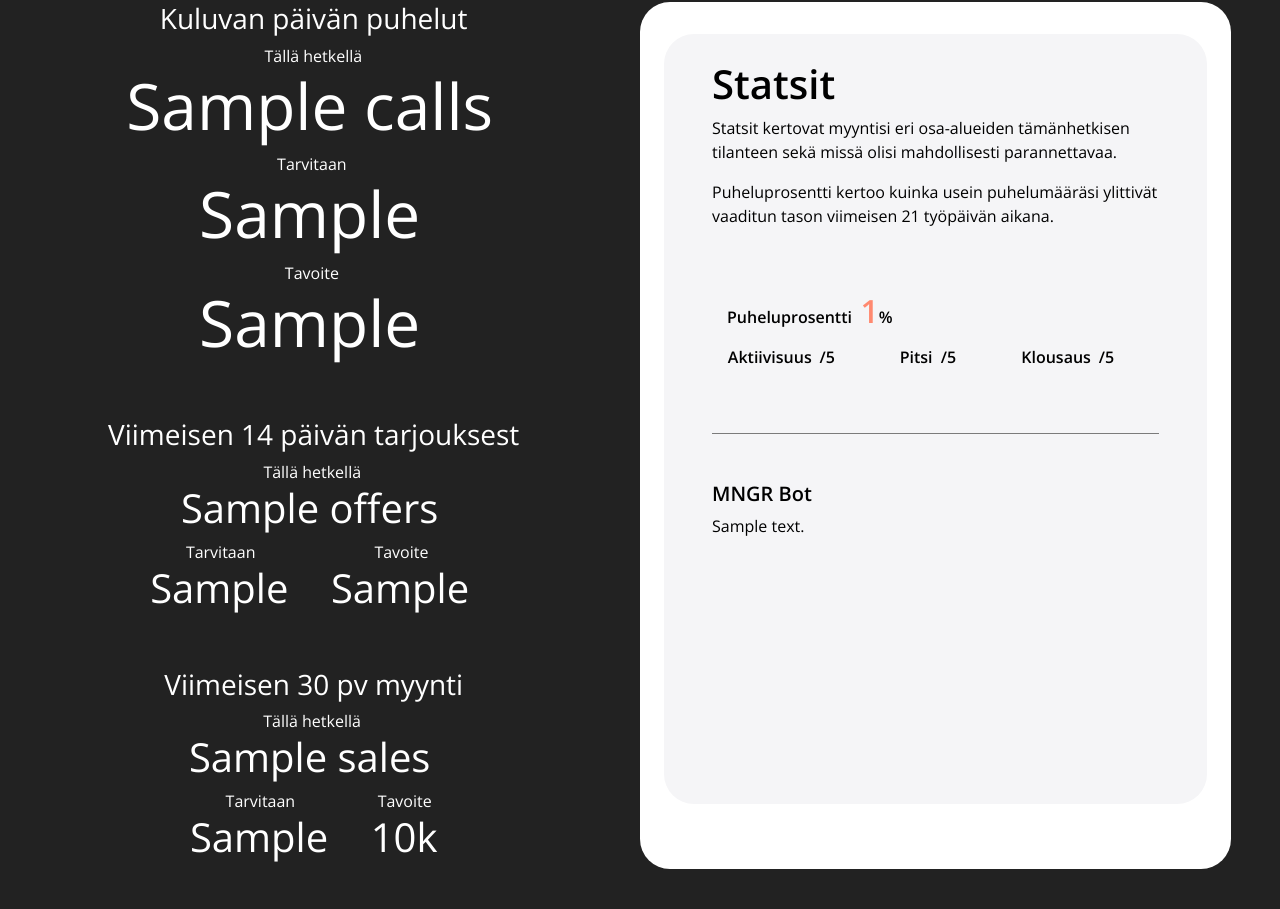
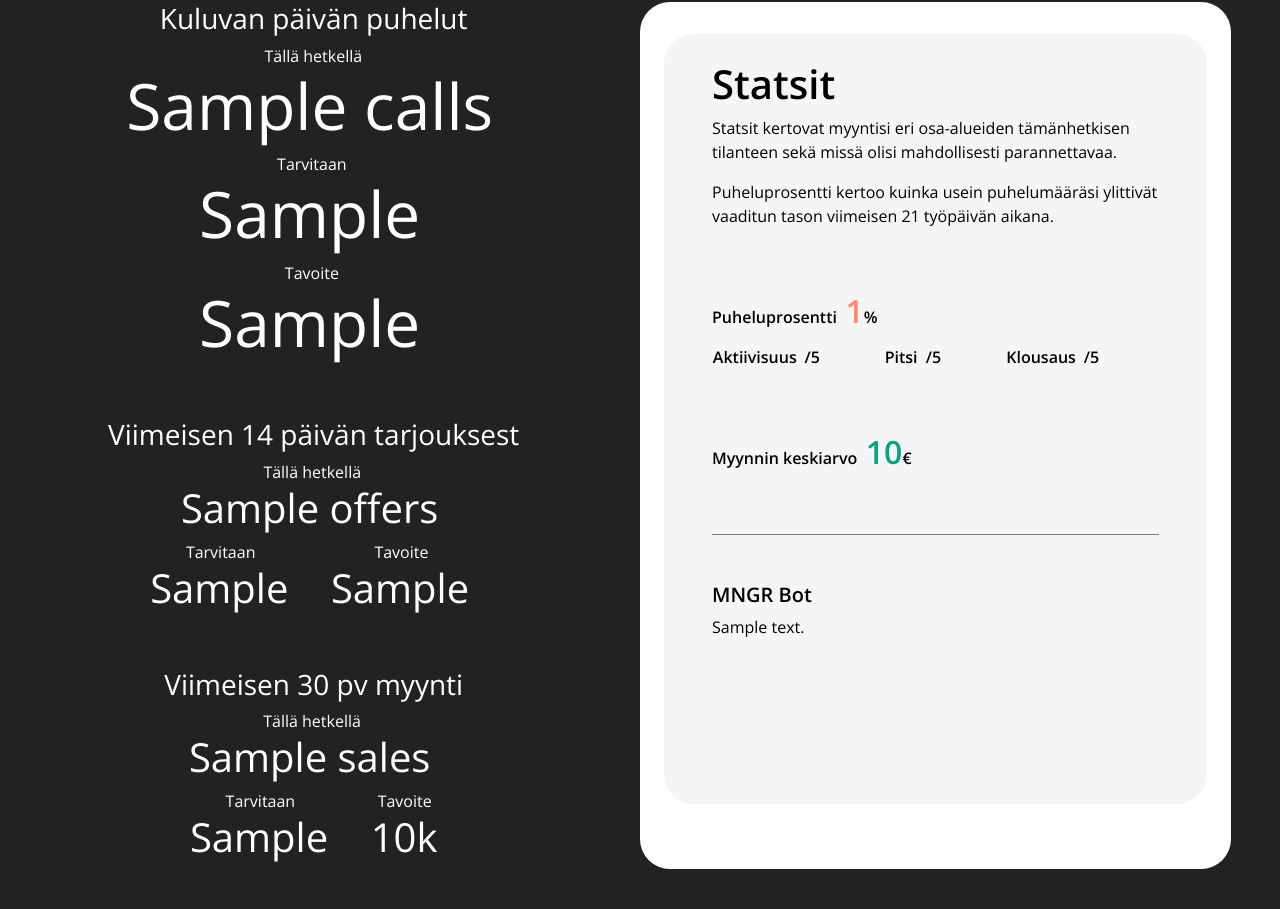
Before and after one commit to Valtterisyv/salesMNGR, a Flask app: template salesmngr/templates/account_full.html in a window 1280 px wide. Shown: the part 101-1010 px from the top of the page. Run offline with Flask 3, Linux system fonts and the light colour scheme; tables that the repository leaves empty hold one stand-in row (values such as "Sample post"); the template is opened without the code that fills it: values that come from a table or form of the project are taken from there, most other values are stand-ins (such as "Sample title", 1, 10 or a date in 2020).

```diff
--- a/mngr_engine_main.py
+++ b/mngr_engine_main.py
@@ -922,6 +922,7 @@ for name in USER_NAME_LIST:
                     user.required_two_week_calls = person_1.required_two_week_running_calls
                     user.calls_to_goal = person_1.calls_to_goal
                     user.offers_to_goal = person_1.offers_to_goal
+                    user.my_sales_avg = my_sales_six_m_avg
 
                     db.session.commit()
                     print(f"{user.user} - update success!")
@@ -952,7 +953,8 @@ for name in USER_NAME_LIST:
                                          today=date_today,
                                          goal=my_goal,
                                          calls_to_goal=person_1.calls_to_goal,
-                                         offers_to_goal=person_1.offers_to_goal)
+                                         offers_to_goal=person_1.offers_to_goal,
+                                         my_avg_sales=my_sales_six_m_avg)
                     db.session.add(user_data)
                     db.session.commit()
                     print(f"{user_name} - new success!")
--- a/salesmngr/models.py
+++ b/salesmngr/models.py
@@ -56,6 +56,7 @@ class UserData(db.Model):
     goal = db.Column(db.Float, nullable=True)
     calls_to_goal = db.Column(db.Integer, nullable=True)
     offers_to_goal = db.Column(db.Integer, nullable=True)
+    my_sales_avg = db.Column(db.Float, nullable=True)
 
     def __repr__(self):
         return f"User_data('{self.user}', '{self.calls}', '{self.required_calls}', '{self.offers}', '{self.required_offers}', '{self.sales}', '{self.required_sales}', '{self.mngr_bot_text}', '{self.offer_to_sale}', '{self.call_to_offer}', '{self.to_bonus}', '{self.coming_sales}', '{self.two_week_calls}', '{self.required_two_week_calls}', '{self.good_days}', '{self.bad_days}', '{self.good_percent}', '{self.today}', '{self.goal}')"
--- a/salesmngr/routes.py
+++ b/salesmngr/routes.py
@@ -87,6 +87,7 @@ def account():
                                    goal=user.goal,
                                    calls_to_goal=user.calls_to_goal,
                                    offers_to_goal=user.offers_to_goal,
+                                   my_sales_avg=user.my_sales_avg,
                                    form=form)
 
 
--- a/salesmngr/templates/account_full.html
+++ b/salesmngr/templates/account_full.html
@@ -178,7 +178,7 @@
                                 <p class="ml-5 mr-5">Statsit kertovat myyntisi eri osa-alueiden tämänhetkisen tilanteen sekä missä olisi mahdollisesti parannettavaa.</p>
                                 <p class="ml-5 mr-5">Puheluprosentti kertoo kuinka usein puhelumääräsi ylittivät vaaditun tason viimeisen 21 työpäivän aikana.</p>
                             </div>
-                            <div class="col">
+                            <div>
                                 <li class="list-inline-item  font-weight-bold mb-0 mr-1 ml-5"><p class="ml-0">Puheluprosentti</p></li>
                                         <li class="list-inline-item mb-0 mr-0 ">
                                             <div class="col text-right pt-5 pr-0 pl-0">
@@ -246,6 +246,14 @@
                                             <li class="list-inline-item  font-weight-bold mb-0"><p>/5</p></li>
                                         </li>
                                 </ul>
+                                <li class="list-inline-item  font-weight-bold mb-0 mr-1 ml-5"><p class="ml-0">Myynnin keskiarvo</p></li>
+                                        <li class="list-inline-item mb-0 mr-0 ">
+                                            <div class="col text-right pt-5 pr-0 pl-0">
+                                                <h2 class="green-text font-weight-bold">{{ my_sales_avg }}</h2>
+                                            </div>
+                                            <li class="list-inline-item  font-weight-bold mb-0"><p> €</p></li>
+                                        </li>
+                                </li>
                             </div>
                             <hr class="mt-1 mr-5 ml-5 mt-5 mb-5" size="20" color="#898989" noshade>
 
```
